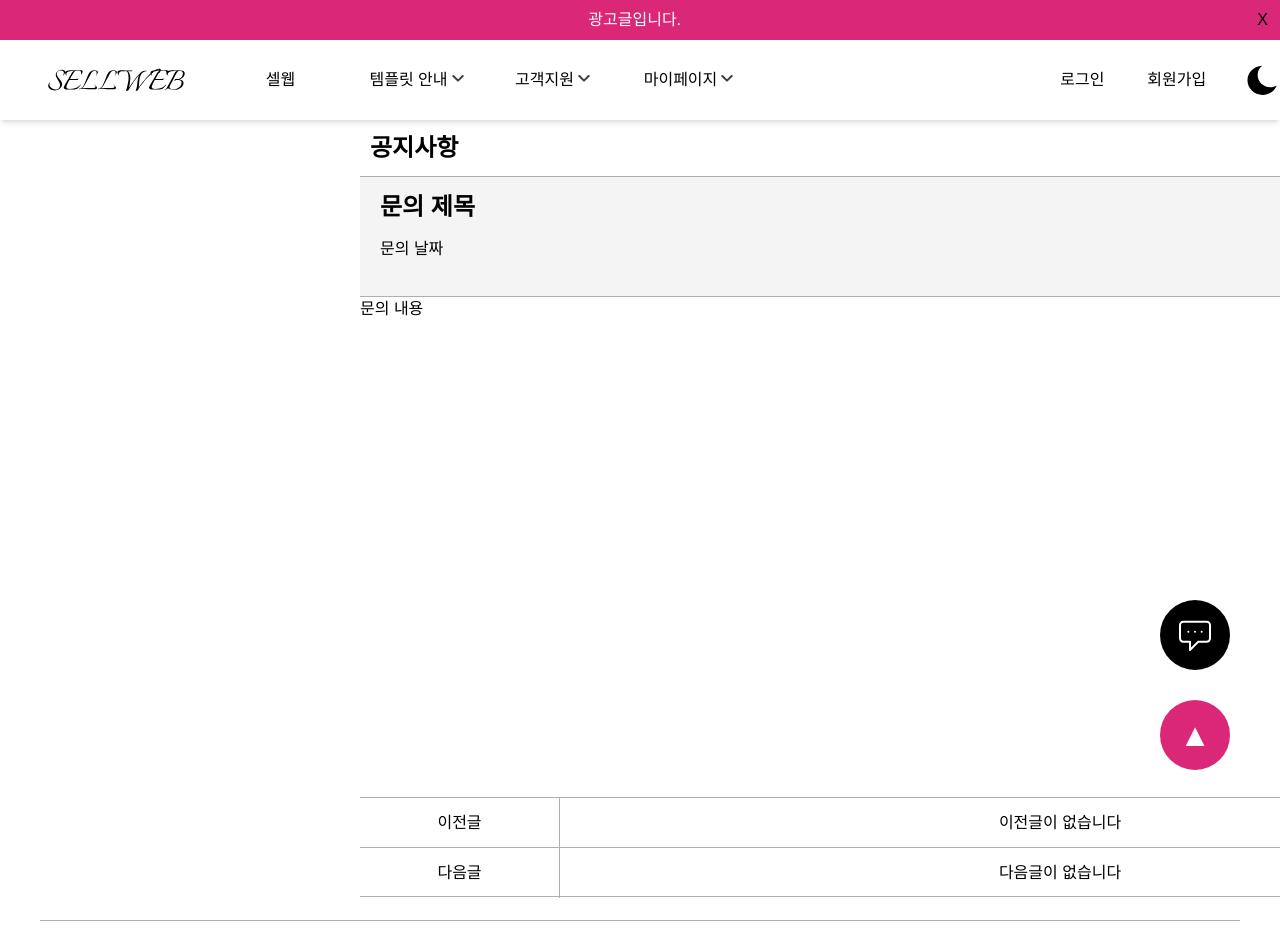
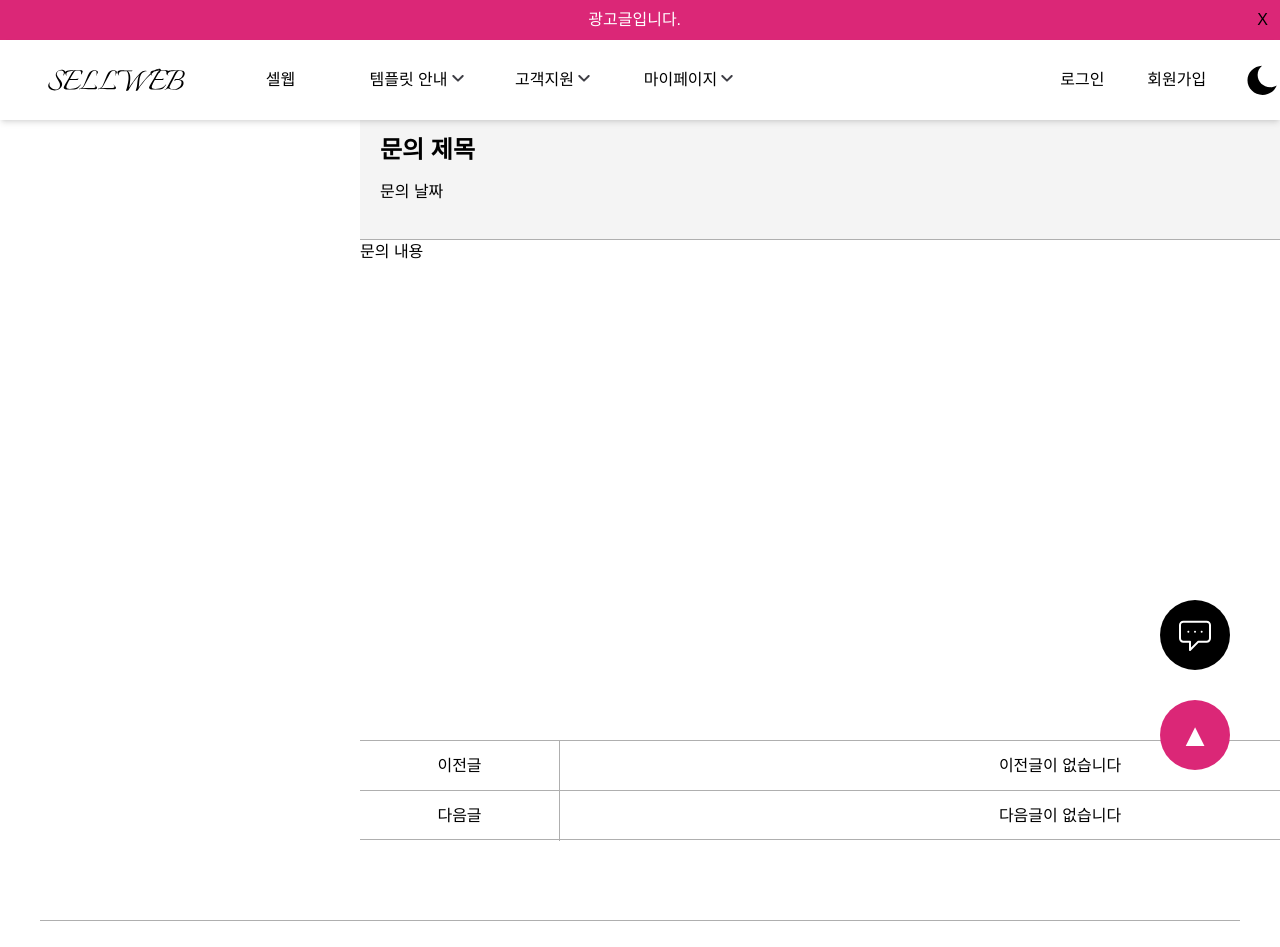
Before and after one commit to Hyun-EG/SP-sellweb, a Next.js app: page /mypage/ask/detail in a window 1280 px wide. Shown: the top 947 px of the page. Built offline with nearby package versions, Linux system fonts and the light colour scheme; a web font is replaced by a local one.

Commit message:
Design: 문의내역만 삭제 버튼 활성화

```diff
--- a/src/components/DetailTable.tsx
+++ b/src/components/DetailTable.tsx
@@ -1,5 +1,6 @@
+'use client';
 import Button from './Button';
-import TitleBox from './TitleBox';
+import { usePathname } from 'next/navigation';
 
 interface DetailTableProps {
   title: string;
@@ -12,9 +13,9 @@ export default function DetailTable({
   date,
   content,
 }: DetailTableProps) {
+  const path = usePathname();
   return (
     <div className="w-[1200px] h-screen flex flex-col">
-      <TitleBox title="공지사항" />
       <div className="h-[120px] px-[20px] border-b border-[#afafaf] bg-[#f4f4f4]">
         <div className="h-[60px] flex justify-start items-center text-[24px] font-bold">
           {title}
@@ -42,7 +43,19 @@ export default function DetailTable({
           </div>
         </div>
       </div>
-      <div className="my-[20px] flex justify-end">
+      <div className="my-[20px] flex gap-[20px] justify-end">
+        {path === '/mypage/ask/detail' ? (
+          <Button
+            theme="white"
+            width={80}
+            height={40}
+            color="#fff"
+            fontColor="#000"
+            state="default"
+          >
+            삭제
+          </Button>
+        ) : null}
         <Button
           theme="white"
           width={80}
```
